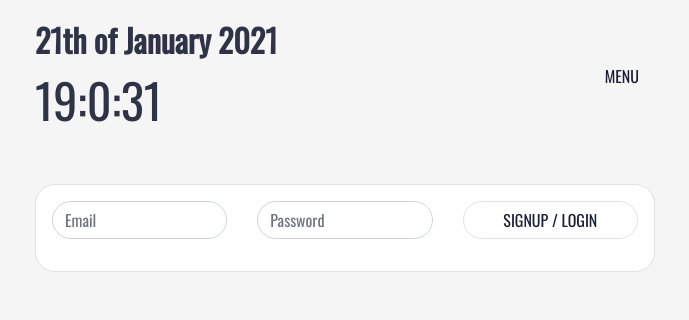
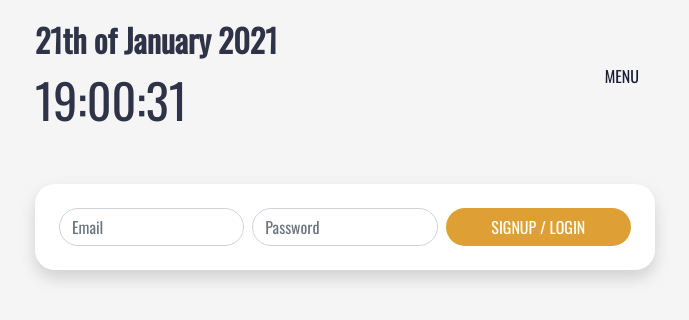
Before and after one commit to micskeil/Doday, a Vue app: page / in a window 1280 px wide. Shown: the top 320 px of the page, without its empty margins (295-984 px from the left). Built offline with nearby package versions, Linux system fonts and the light colour scheme; a web font is replaced by a local one.

Commit message:
Add auth to the home page

```diff
--- a/src/components/Authentication/SignUp.vue
+++ b/src/components/Authentication/Auth.vue
@@ -1,29 +1,29 @@
 <template>
-  <div class="slot pl-3 border p-3 rounded rounded">
-    <form class="form row" @submit.prevent="" novalidate>
-      <div class="form-group col-12  col-md-4">
+  <div class="slot  shadow p-3 rounded rounded">
+    <form class="form row m-1" @submit.prevent="" novalidate>
+      <div class="form-group col-12 col-md-4 m-0 p-1">
         <input
           type="email"
-          class="form-control rounded
+          class="form-control rounded m-0
           "
           placeholder="Email"
           v-model="email"
         />
       </div>
 
-      <div class="form-group col-12 col-md-4">
+      <div class="form-group col-12 col-md-4 m-0 p-1">
         <input
           type="password"
-          class="form-control rounded"
+          class="form-control rounded m-0"
           placeholder="Password"
           v-model="password"
         />
       </div>
 
-      <div class="form-group col-12 col-md-4">
+      <div class="form-group col-12 col-md-4 m-0 p-1">
         <base-button
           type="submit"
-          class="form-control rounded"
+          class="form-control rounded m-0"
           @click="signUp()"
         >
           SIGNUP / LOGIN
--- a/src/components/BaseElements/BaseButton.vue
+++ b/src/components/BaseElements/BaseButton.vue
@@ -1,5 +1,5 @@
 <template>
-  <button class="button border rounded">
+  <button class="button  rounded">
     <slot> </slot>
   </button>
 </template>
@@ -15,8 +15,8 @@ export default {
 <style lang="scss">
 .button {
   width: 100%;
-  background-color: white;
-  color: #181e34;
+  background-color: #de9f35;
+  color: white;
   border: none;
 
   &:hover {
--- /dev/null
+++ b/src/components/BaseElements/BaseCard.vue
@@ -0,0 +1,17 @@
+<template>
+  <div
+    class="content container d-flex flex-column align-items-between p-0 pt-5"
+  >
+    <slot> </slot>
+  </div>
+</template>
+
+<script>
+export default {
+  data() {
+    return {};
+  },
+};
+</script>
+
+<style lang="scss"></style>
--- a/src/components/LayoutElements/CurrentDate.vue
+++ b/src/components/LayoutElements/CurrentDate.vue
@@ -71,7 +71,23 @@ export default {
         }
       };
 
-      const time = today.getHours() + ":" + today.getMinutes() + ":" + second();
+      const minute = () => {
+        if (today.getMinutes() >= 10) {
+          return today.getMinutes();
+        } else if (today.getMinutes() < 10) {
+          return "0" + today.getMinutes();
+        }
+      };
+
+      const hour = () => {
+        if (today.getHours() >= 10) {
+          return today.getHours();
+        } else if (today.getHours() < 10) {
+          return "0" + today.getHours();
+        }
+      };
+
+      const time = hour() + ":" + minute() + ":" + second();
 
       this.time = time;
       this.date = date;
--- a/src/views/Home.vue
+++ b/src/views/Home.vue
@@ -12,24 +12,26 @@
     >
       <NavMenu />
     </div>
-    <div class="auth container d-flex flex-column align-items-between p-0 pt-5">
-      <SignUp />
-    </div>
+    <base-card><Auth /></base-card>
   </div>
 </template>
 
 <script>
 import CurrentDate from "@/components/LayoutElements/CurrentDate.vue";
 import NavMenu from "@/components/NavigationMenu/NavMenu.vue";
-import SignUp from "@/components/Authentication/SignUp.vue";
+import Auth from "@/components/Authentication/Auth.vue";
+import BaseCard from "../components/BaseElements/BaseCard.vue";
 
 export default {
   name: "Home",
+
   components: {
     CurrentDate,
     NavMenu,
-    SignUp,
+    Auth,
+    BaseCard,
   },
+
   data() {
     return {
       isNavActive: false,
@@ -47,7 +49,7 @@ export default {
 <style scoped>
 .header,
 .nav,
-.auth {
+.content {
   max-width: 620px;
 }
 </style>
```
